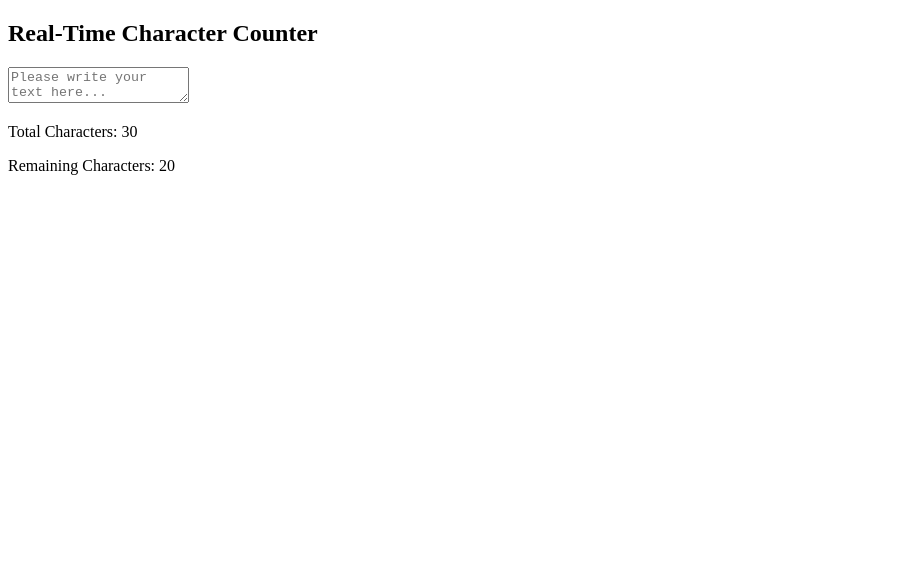
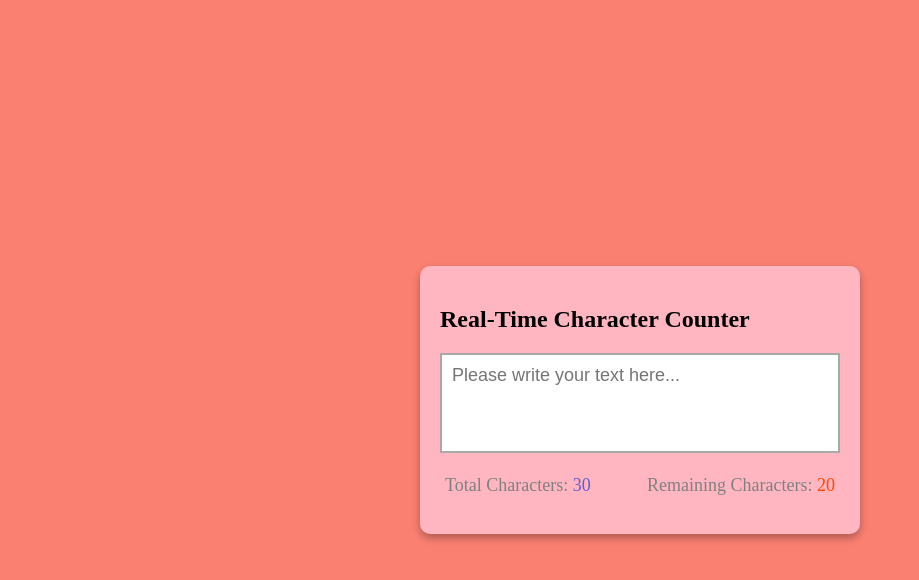
Before and after one commit to queenbossmarilynn/real-time-character-counter, a plain HTML site: page index.html in a window 1280 px wide. Shown: the whole page, without its empty margins (0-919 px from the left). Drawn offline with Linux system fonts and the light colour scheme.

Commit message:
linked css to html, and completed css code

```diff
--- a/index.html
+++ b/index.html
@@ -5,6 +5,7 @@
     <meta http-equiv="X-UA-Compatible" content="IE=edge">
     <meta name="viewport" content="width=device-width, initial-scale=1.0">
     <title>Real-Time Character Counter</title>
+    <link rel="stylesheet" href="style.css">
 </head>
 <body>
     <div class="container">
--- a/style.css
+++ b/style.css
@@ -0,0 +1,48 @@
+body {
+    margin: 0;
+    display: flex;
+    justify-content: center;
+    height: 100vh;
+    align-items: center;
+    background-color: salmon;
+    font-family: serif;
+}
+
+.container {
+    background-color: lightpink;
+    width: 400px;
+    padding: 20px;
+    margin: 5px;
+    border-radius: 10px;
+    box-shadow: 0 4px 8px rgba(0,0,0,.3);
+}
+
+.textarea {
+    resize: none;
+    width: 100%;
+    height: 100px;
+    font-size: 18px;
+    font-family: sans-serif;
+    padding: 10px;
+    box-sizing: border-box;
+    border: solid 2px darkgray;
+}
+
+.counter-container {
+    display: flex;
+    justify-content: space-between;
+    padding: 0 5px;
+}
+
+.counter-container p {
+    font-size: 18px;
+    color: gray;
+}
+
+.total-counter {
+    color: slateblue;
+}
+
+.remaining-counter {
+    color: orangered;
+}
```
